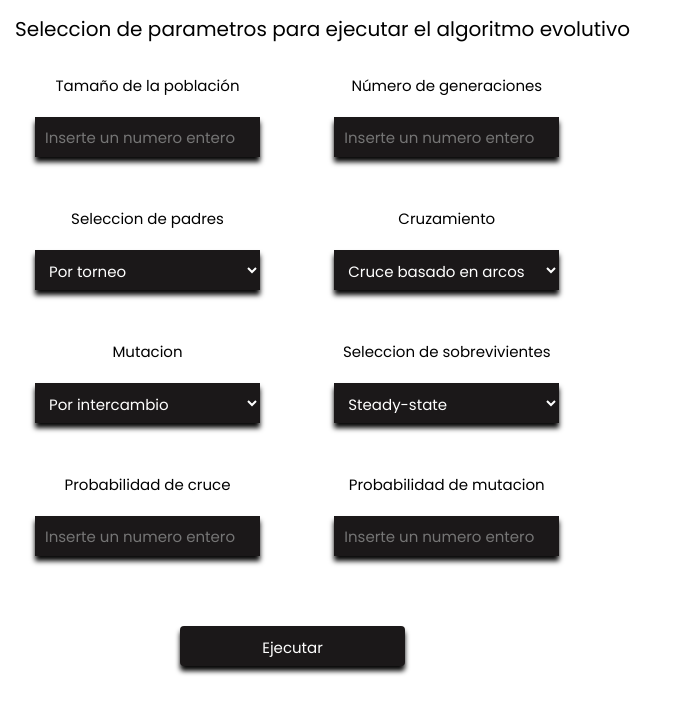
After one commit to benjafigeiredo/AlgoritmosEvolutivos, a Flask app: page /TSP in a window 1280 px wide. The commit adds this page. Shown: the part 801-1502 px from the top of the page, without its empty margins (0-677 px from the left). Run offline with Flask 2, Linux system fonts and the light colour scheme; some libraries are stand-ins or nearby versions.

Commit message:
web primera iteracion TSP

```diff
--- a/TSP/Web/app.py
+++ b/TSP/Web/app.py
@@ -1,4 +1,4 @@
-from flask import Flask, render_template
+from flask import Flask
 from views import views
 
 app = Flask(__name__)
--- a/TSP/Web/static/css/styles.css
+++ b/TSP/Web/static/css/styles.css
@@ -1,109 +1,297 @@
+@import url('https://fonts.googleapis.com/css2?family=Poppins:wght@200;300;400;500;600;700&display=swap');
 *{
+  margin: 0;
   padding: 0;
-    margin: 0;
-    text-decoration: none;
-    list-style: none;
   box-sizing: border-box;
+  font-family: 'Poppins', sans-serif;
+}
+
+html{
+  height: 100%;
 }
 
 body{
-    font-family: montserrat;
+  height: 100%;
+}
+/* custom scroll bar */
+::-webkit-scrollbar {
+    width: 10px;
+}
+::-webkit-scrollbar-track {
+    background: #f1f1f1;
+}
+::-webkit-scrollbar-thumb {
+    background: #888;
+}
+::selection{
+  background: rgb(0,123,255,0.3);
+}
+.container{
+  height: 100%;
+  background: url('../image/background.jpg');
+  background-repeat: no-repeat;
+  background-position: center;
+  background-size: cover;
+  background-attachment: fixed;
 }
 
-nav{
-    background: #0082e6;
-    height: 80px;
-    width: 100%;
+.container span{
+  color: #fff;
+  font-size: 3vw;
+  font-family: Arial, Helvetica, sans-serif;
+  text-align: center;
+  text-transform: uppercase;
+  background: rgba(0,0,0,0.5);
+  padding: 10px;
+  position: absolute;
+  top: 50%;
+  left: 50%;
+  transform: translate(-50%, -50%);
 }
 
-label.logo{
-    color: white;
-    font-size: 35px;
-    line-height: 80px;
-    font-weight: bold;
+.content{
+  max-width: 1250px;
+  margin: auto;
+  padding: 0 30px;
 }
-
-nav ul{
-    float: right;
-    margin-right: 20px;
+.navbar{
+  position: fixed;
+  width: 100%;
+  z-index: 2;
+  padding: 25px 0;
+  transition: all 0.3s ease;
 }
-
-nav ul li{
-    display: inline-block;
-    line-height: 80px;
-    margin: 0 5px;
+.navbar.sticky{
+  background: #1b1b1b;
+  padding: 10px 0;
+  box-shadow: 0px 3px 5px 0px rgba(0,0,0,0.1);
 }
-
-nav ul li a{
-    color: white;
-    font-size: 17px;
-    padding: 7px 13px;
-    border-radius: 3px;
-    text-transform: uppercase;
+.navbar .content{
+  display: flex;
+  align-items: center;
+  justify-content: space-between;
 }
-
-a.active, a:hover{
-    background: #1b9bff;
-    transition: .5s;
+.navbar .logo a{
+  color: #fff;
+  font-size: 30px;
+  font-weight: 600;
+  text-decoration: none;
 }
-
-.checkbtn{
-    font-size: 30px;
-    color: white;
-    float: right;
-    line-height: 80px;
-    margin-right: 40px;
+.navbar .menu-list{
+  display: inline-flex;
+}
+.menu-list li{
+  list-style: none;
+}
+.menu-list li a{
+  color: #fff;
+  font-size: 18px;
+  font-weight: 500;
+  margin-left: 25px;
+  text-decoration: none;
+  transition: all 0.3s ease;
+}
+.menu-list li a:hover{
+  color: #fd0000;
+}
+.banner{
+  background: url("banner.jpg") no-repeat;
+  height: 100vh;
+  background-size: cover;
+  background-position: center;
+  background-attachment: fixed;
+}
+.about{
+  padding: 30px 0;
+}
+.about .title{
+  font-size: 38px;
+  font-weight: 700;
+}
+.about p{
+  padding-top: 20px;
+  text-align: justify;
+}
+.icon{
+  color: #fff;
+  font-size: 20px;
   cursor: pointer;
   display: none;
 }
-
-#check{
+.menu-list .cancel-btn{
+  position: absolute;
+  right: 30px;
+  top: 20px;
+}
+@media (max-width: 1230px) {
+  .content{
+    padding: 0 60px;
+  }
+}
+@media (max-width: 1100px) {
+  .content{
+    padding: 0 40px;
+  }
+}
+@media (max-width: 900px) {
+  .content{
+    padding: 0 30px;
+  }
+}
+@media (max-width: 868px) {
+  body.disabled{
+    overflow: hidden;
+  }
+  .icon{
+    display: block;
+  }
+  .icon.hide{
     display: none;
   }
-
-@media (max-width:952px){
-    label.logo{
-        font-size: 30px;
-        padding-left: 50px;
+  .navbar .menu-list{
+    position: fixed;
+    height: 100vh;
+    width: 100%;
+    max-width: 400px;
+    left: -100%;
+    top: 0px;
+    display: block;
+    padding: 40px 0;
+    text-align: center;
+    background: #222;
+    transition: all 0.3s ease;
   }
-
-    nav ul li a{
-        font-size: 16px;
+  .navbar.show .menu-list{
+    left: 0%;
+  }
+  .navbar .menu-list li{
+    margin-top: 45px;
+  }
+  .navbar .menu-list li a{
+    font-size: 23px;
+    margin-left: -100%;
+    transition: 0.6s cubic-bezier(0.68, -0.55, 0.265, 1.55);
+  }
+  .navbar.show .menu-list li a{
+    margin-left: 0px;
+  }
+}
+@media (max-width: 380px) {
+  .navbar .logo a{
+    font-size: 27px;
   }
 }
 
-@media (max-width:858px){
-    .checkbtn{
-        display: block;
+
+.optionbox{
+
+  position: relative;
+  margin: 10px;
+  padding: 10px;
+}
+.optionbox input{
+  background: #1b1819;
+  color: #fff;
+  padding: 10px;
+  width: 225px;
+  height: 40px;
+  border: none;
+  font-size: 15px;
+  box-shadow: 0 5px 5px rgb(7, 7, 7);
+  -webkit-appearance: button;
+  outline: none;
 }
 
-    ul {
-        position: fixed;
-        width: 100%;
-        height: 100vh;
-        background: #2c3e50;
-        top: 80px;
-        left: -100%;
-        text-align: center;
-        transition: all .5s;
+.optionbox button{
+  position: relative;
+  left: 145px;
+  border-radius: 4px;
+  background: #1b1819;
+  color: #fff;
+  padding: 10px;
+  width: 225px;
+  height: 40px;
+  border: none;
+  font-size: 15px;
+  box-shadow: 0 5px 5px rgb(7, 7, 7);
+  -webkit-appearance: button;
+  outline: none;
+  transition-duration: 0.4s;
+  text-decoration: none;
+  overflow: hidden;
+  cursor: pointer;
+}
+.optionbox button:after {
+  content: "";
+  background: #ffffff;
+  display: block;
+  position: absolute;
+  padding-top: 300%;
+  padding-left: 350%;
+  margin-left: -20px!important;
+  margin-top: -120%;
+  opacity: 0;
+  transition: all 2s
 }
 
-    nav ul li {
-        display: block;
-        margin: 50px 0;
-        line-height: 30px;
+.optionbox button:active:after {
+  padding: 0;
+  margin: 0;
+  opacity: 1;
+  transition: 0s
+}
+.optionbox button span {
+  cursor: pointer;
+  display: inline-block;
+  position: relative;
+  transition: 0.5s;
 }
 
-    nav ul li a {
-        font-size: 20px;
+.optionbox button span:after {
+  content: '\00bb';
+  position: absolute;
+  opacity: 0;
+  top: 0;
+  right: -20px;
+  transition: 0.5s;
 }
 
-    a:hover, a:active{
-        background: none;
-        color: #0082e6;
+.optionbox button:hover {
+  background: #fd0000;
 }
 
-    #check:checked ~ ul{
-        left: 0;
+.optionbox button:hover span {
+  padding-right: 25px;
 }
+
+.optionbox button:hover span:after {
+  opacity: 1;
+  right: 0;
 }
+.optionbox select {
+    background: #1b1819;
+    color: #fff;
+    padding: 10px;
+    width: 225px;
+    height: 40px;
+    border: none;
+    font-size: 15px;
+    box-shadow: 0 5px 5px rgb(7, 7, 7);
+    -webkit-appearance: button;
+    outline: none;
+}
+
+.paragraph_options{
+  font-family: Arial, Helvetica, sans-serif;
+  font-size: 20px;
+  margin: 10px;
+  padding: 5px;
+}
+
+.paragraph_options_small{
+  font-family: Arial, Helvetica, sans-serif;
+  font-size: 15px;
+  margin: 10px;
+  padding: 5px;
+  text-align: center;
+}
--- /dev/null
+++ b/TSP/Web/templates/about.html
@@ -0,0 +1,5 @@
+{% include 'head.html' %}
+<body>
+    {% include 'header.html' %}
+</body>
+</html>
--- /dev/null
+++ b/TSP/Web/templates/tsp_page.html
@@ -0,0 +1,83 @@
+{% include 'head.html' %}
+<body>
+    {% include 'header.html' %}
+    <div class="paragraph_options">
+        <p>Seleccion de parametros para ejecutar el algoritmo evolutivo</p>
+    </div>
+    <div>
+        <div class="paragraph_options_small" style="display: inline-block;">
+            <p>Tamaño de la población</p>
+            <div class="optionbox">
+                <input type="number" id="population_size" placeholder="Inserte un numero entero">
+            </div>
+        </div>
+        <div class="paragraph_options_small" style="display: inline-block;">
+            <p>Número de generaciones</p>
+            <div class="optionbox">
+                <input type="number" id="generations_number" placeholder="Inserte un numero entero">
+            </div>
+        </div>
+    </div>
+    <div>
+        <div class="paragraph_options_small" style="display: inline-block;">
+            <p>Seleccion de padres</p>
+            <div class="optionbox">
+                <select>
+                <option>Por torneo</option>
+                <option>Por rueda de ruleta</option>
+                </select>
+            </div>
+        </div>
+        <div class="paragraph_options_small" style="display: inline-block;">
+            <p>Cruzamiento</p>
+            <div class="optionbox">
+                <select>
+                <option>Cruce basado en arcos</option>
+                <option>Cruce basado en un punto</option>
+                </select>
+            </div>
+        </div>
+    </div>
+    <div>
+        <div class="paragraph_options_small" style="display: inline-block;">
+            <p>Mutacion</p>
+            <div class="optionbox">
+                <select>
+                <option>Por intercambio</option>
+                <option>Por inversion</option>
+                </select>
+            </div>
+        </div>
+        <div class="paragraph_options_small" style="display: inline-block;">
+            <p>Seleccion de sobrevivientes</p>
+            <div class="optionbox">
+                <select>
+                <option>Steady-state</option>
+                <option>Elitismo</option>
+                </select>
+            </div>
+        </div>
+    </div>
+    <div>
+        <div class="paragraph_options_small" style="display: inline-block;">
+            <p>Probabilidad de cruce</p>
+            <div class="optionbox">
+                <input type="number" id="population_size" placeholder="Inserte un numero entero">
+            </div>
+        </div>
+        <div class="paragraph_options_small" style="display: inline-block;">
+            <p>Probabilidad de mutacion</p>
+            <div class="optionbox">
+                <input type="number" id="population_size" placeholder="Inserte un numero entero">
+            </div>
+        </div>
+    </div>
+    <div>
+        <div class="paragraph_options_small" style="display: inline-block;">
+            <div class="optionbox">
+                <button><span>Ejecutar </span></button>
+            </div>
+        </div>
+    </div>
+</body>
+</html>
--- a/TSP/Web/views.py
+++ b/TSP/Web/views.py
@@ -5,3 +5,11 @@ views = Blueprint(__name__, "views")
 @views.route("/")
 def home():
     return render_template("index.html")
+
+@views.route("/TSP")
+def tsp():
+    return render_template("tsp_page.html")
+
+@views.route("/about")
+def about():
+    return render_template("about.html")
```
Also changed, not shown: TSP/Web/templates/header.html (added, +41 -0 lines), TSP/Web/templates/index.html (+4 -12 lines), TSP/Web/static/image/background.jpg (added). Lines whose indentation alone changed are shown as unchanged.
